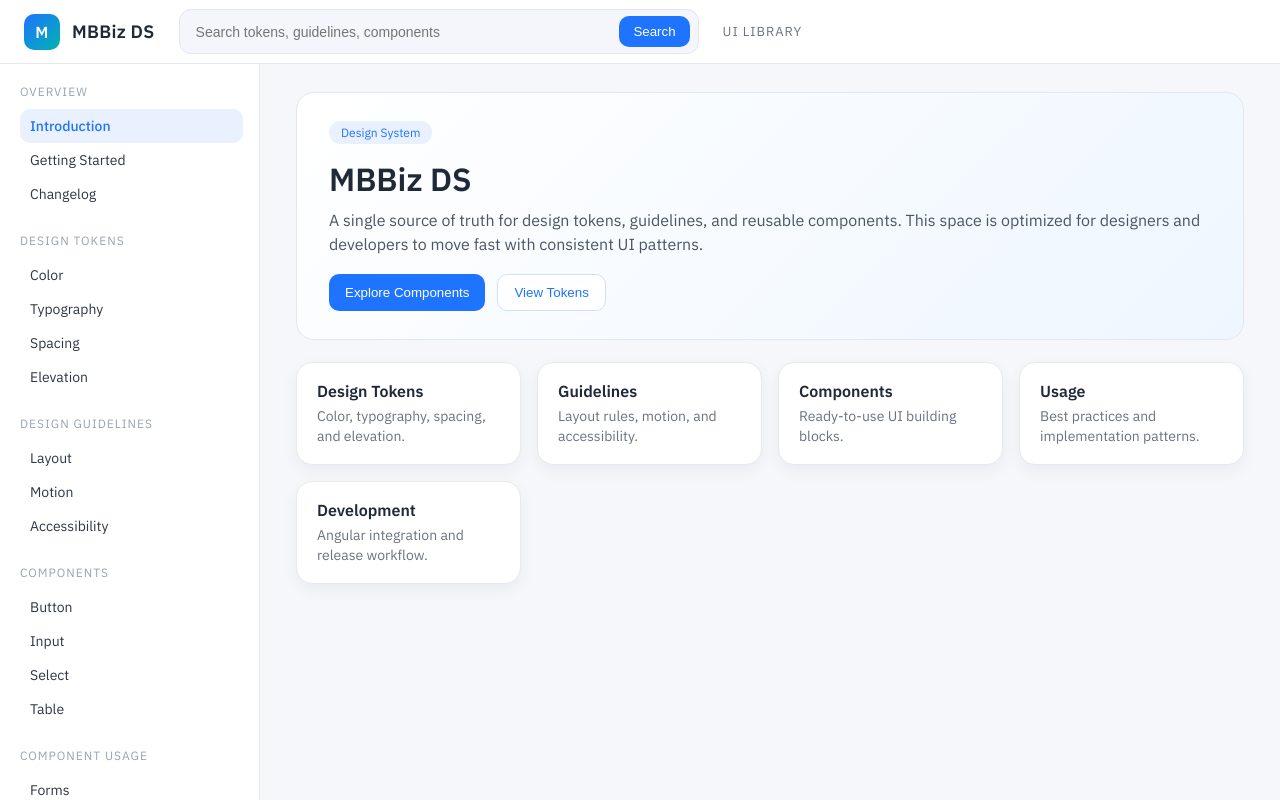
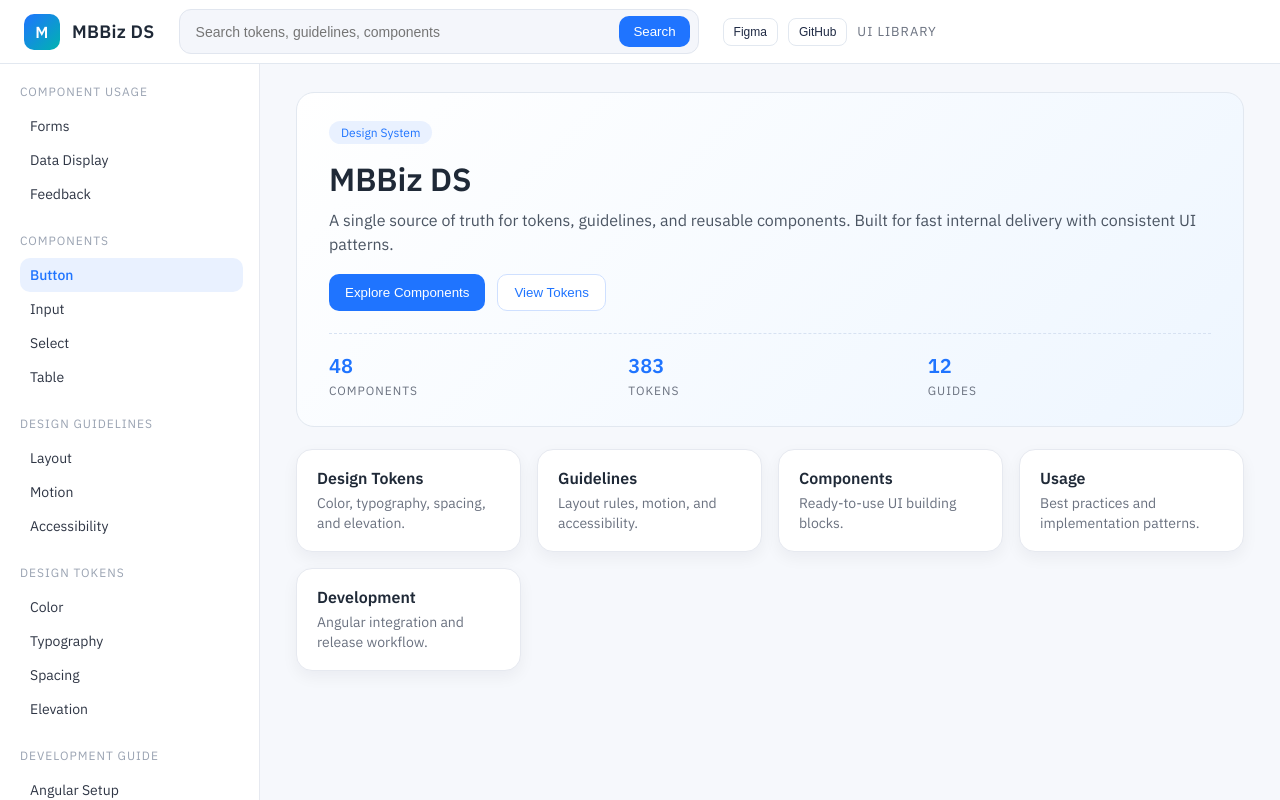
Before and after one commit to hieudeptrai1112/sportbook_mbbiz, an Angular app: page / in a window 1280 px wide. Built offline with nearby package versions, Linux system fonts and the light colour scheme.

Commit message:
refresh ui layout inspired by arco

```diff
--- a/src/app/app.html
+++ b/src/app/app.html
@@ -12,16 +12,35 @@
       />
       <button type="button">Search</button>
     </div>
-    <div class="header-meta">UI Library</div>
+    <div class="header-actions">
+      <button class="ghost" type="button">Figma</button>
+      <button class="ghost" type="button">GitHub</button>
+      <span class="header-meta">UI Library</span>
+    </div>
   </header>
 
   <div class="app-body">
     <aside class="sidebar">
       <div class="nav-section">
-        <div class="nav-title">Overview</div>
-        <a class="nav-item active" href="#">Introduction</a>
-        <a class="nav-item" href="#">Getting Started</a>
-        <a class="nav-item" href="#">Changelog</a>
+        <div class="nav-title">Component Usage</div>
+        <a class="nav-item" href="#">Forms</a>
+        <a class="nav-item" href="#">Data Display</a>
+        <a class="nav-item" href="#">Feedback</a>
+      </div>
+
+      <div class="nav-section">
+        <div class="nav-title">Components</div>
+        <a class="nav-item active" href="#">Button</a>
+        <a class="nav-item" href="#">Input</a>
+        <a class="nav-item" href="#">Select</a>
+        <a class="nav-item" href="#">Table</a>
+      </div>
+
+      <div class="nav-section">
+        <div class="nav-title">Design Guidelines</div>
+        <a class="nav-item" href="#">Layout</a>
+        <a class="nav-item" href="#">Motion</a>
+        <a class="nav-item" href="#">Accessibility</a>
       </div>
 
       <div class="nav-section">
@@ -33,32 +52,17 @@
       </div>
 
       <div class="nav-section">
-        <div class="nav-title">Design Guidelines</div>
-        <a class="nav-item" href="#">Layout</a>
-        <a class="nav-item" href="#">Motion</a>
-        <a class="nav-item" href="#">Accessibility</a>
-      </div>
-
-      <div class="nav-section">
-        <div class="nav-title">Components</div>
-        <a class="nav-item" href="#">Button</a>
-        <a class="nav-item" href="#">Input</a>
-        <a class="nav-item" href="#">Select</a>
-        <a class="nav-item" href="#">Table</a>
-      </div>
-
-      <div class="nav-section">
-        <div class="nav-title">Component Usage</div>
-        <a class="nav-item" href="#">Forms</a>
-        <a class="nav-item" href="#">Data Display</a>
-        <a class="nav-item" href="#">Feedback</a>
-      </div>
-
-      <div class="nav-section">
         <div class="nav-title">Development Guide</div>
         <a class="nav-item" href="#">Angular Setup</a>
         <a class="nav-item" href="#">Theming</a>
         <a class="nav-item" href="#">Release Process</a>
+      </div>
+
+      <div class="nav-section">
+        <div class="nav-title">Overview</div>
+        <a class="nav-item" href="#">Introduction</a>
+        <a class="nav-item" href="#">Getting Started</a>
+        <a class="nav-item" href="#">Changelog</a>
       </div>
     </aside>
 
@@ -68,13 +72,27 @@
           <div class="hero-tag">Design System</div>
           <h1>MBBiz DS</h1>
           <p>
-            A single source of truth for design tokens, guidelines, and reusable
-            components. This space is optimized for designers and developers to
-            move fast with consistent UI patterns.
+            A single source of truth for tokens, guidelines, and reusable
+            components. Built for fast internal delivery with consistent UI
+            patterns.
           </p>
           <div class="hero-actions">
             <button class="primary" type="button">Explore Components</button>
             <button class="ghost" type="button">View Tokens</button>
+          </div>
+          <div class="hero-stats">
+            <div>
+              <span class="stat-value">48</span>
+              <span class="stat-label">Components</span>
+            </div>
+            <div>
+              <span class="stat-value">383</span>
+              <span class="stat-label">Tokens</span>
+            </div>
+            <div>
+              <span class="stat-value">12</span>
+              <span class="stat-label">Guides</span>
+            </div>
           </div>
         </div>
 
--- a/src/app/app.scss
+++ b/src/app/app.scss
@@ -2,6 +2,7 @@
   height: 100%;
   display: flex;
   flex-direction: column;
+  background: #f6f8fc;
 }
 
 .app-header {
@@ -11,7 +12,7 @@
   gap: 24px;
   padding: 0 24px;
   background: #ffffff;
-  border-bottom: 1px solid #e6e9f0;
+  border-bottom: 1px solid #e2e8f0;
   position: sticky;
   top: 0;
   z-index: 10;
@@ -68,6 +69,26 @@
   border-radius: 10px;
   font-weight: 500;
   cursor: pointer;
+}
+
+.header-actions {
+  display: flex;
+  align-items: center;
+  gap: 10px;
+}
+
+.header-actions .ghost {
+  border: 1px solid #e2e8f0;
+  background: #ffffff;
+  color: #1f2a44;
+  padding: 6px 10px;
+  border-radius: 8px;
+  font-size: 12px;
+  cursor: pointer;
+}
+
+.header-actions .ghost:hover {
+  background: #f4f7fd;
 }
 
 .header-meta {
@@ -183,6 +204,34 @@
   border: 1px solid #cfe0ff;
 }
 
+.hero-stats {
+  display: grid;
+  grid-template-columns: repeat(3, minmax(0, 1fr));
+  gap: 16px;
+  margin-top: 22px;
+  padding-top: 18px;
+  border-top: 1px dashed #d7e2f2;
+}
+
+.hero-stats div {
+  display: flex;
+  flex-direction: column;
+  gap: 4px;
+}
+
+.stat-value {
+  font-size: 20px;
+  font-weight: 600;
+  color: #1f74ff;
+}
+
+.stat-label {
+  font-size: 12px;
+  color: #6b7280;
+  text-transform: uppercase;
+  letter-spacing: 1px;
+}
+
 .grid {
   display: grid;
   grid-template-columns: repeat(auto-fit, minmax(200px, 1fr));
```
